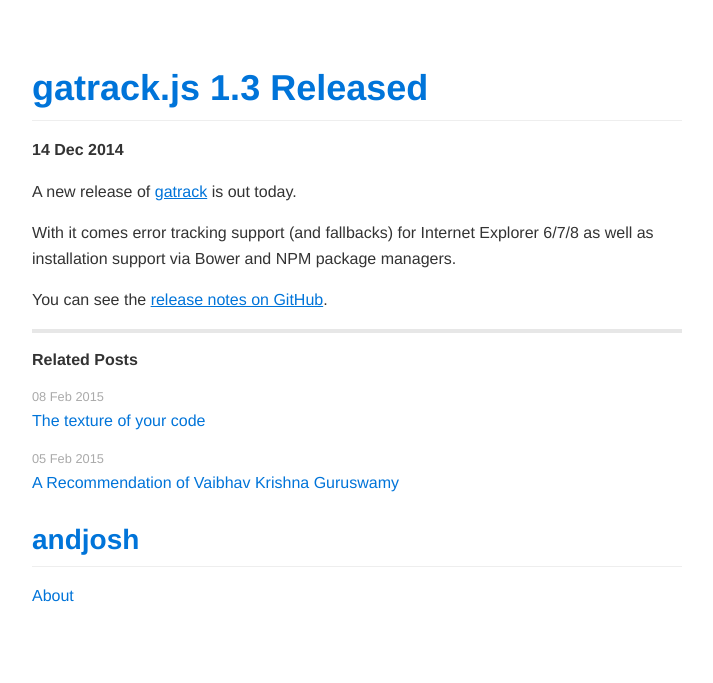
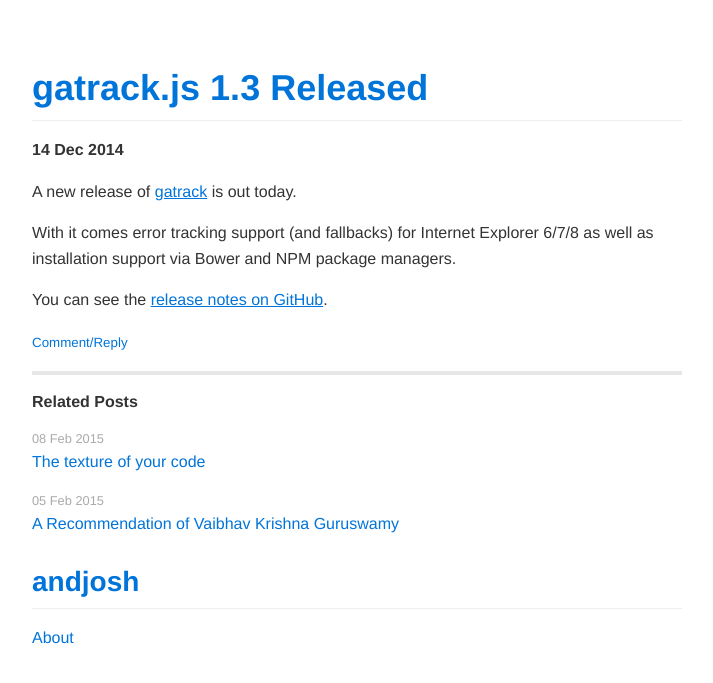
Before and after one commit to joshbeckman/andjosh.github.io, a Jekyll site: the page built from _posts/2014-12-14-gatrack-13-released.md, in a window 1280 px wide. Shown: the top 683 px of the page, without its empty margins (283-996 px from the left). Built offline with Jekyll 4.4.1, drawn with Linux system fonts in a browser that asks for light colours; Markdown is read by kramdown in place of the engine named in the settings.

Commit message:
Added reply-via-email link on posts

```diff
--- a/_layouts/post.html
+++ b/_layouts/post.html
@@ -9,6 +9,7 @@
     <div class="content" itemprop="articleBody">
         {{ content }}
     </div>
+    <small><a href="mailto:email@andjosh.com?subject=RE:{{ page.title }}" title="Comment/Reply">Comment/Reply</a></small>
     <hr/>
     <h5>Related Posts</h5>
     <ul class="posts">
```
